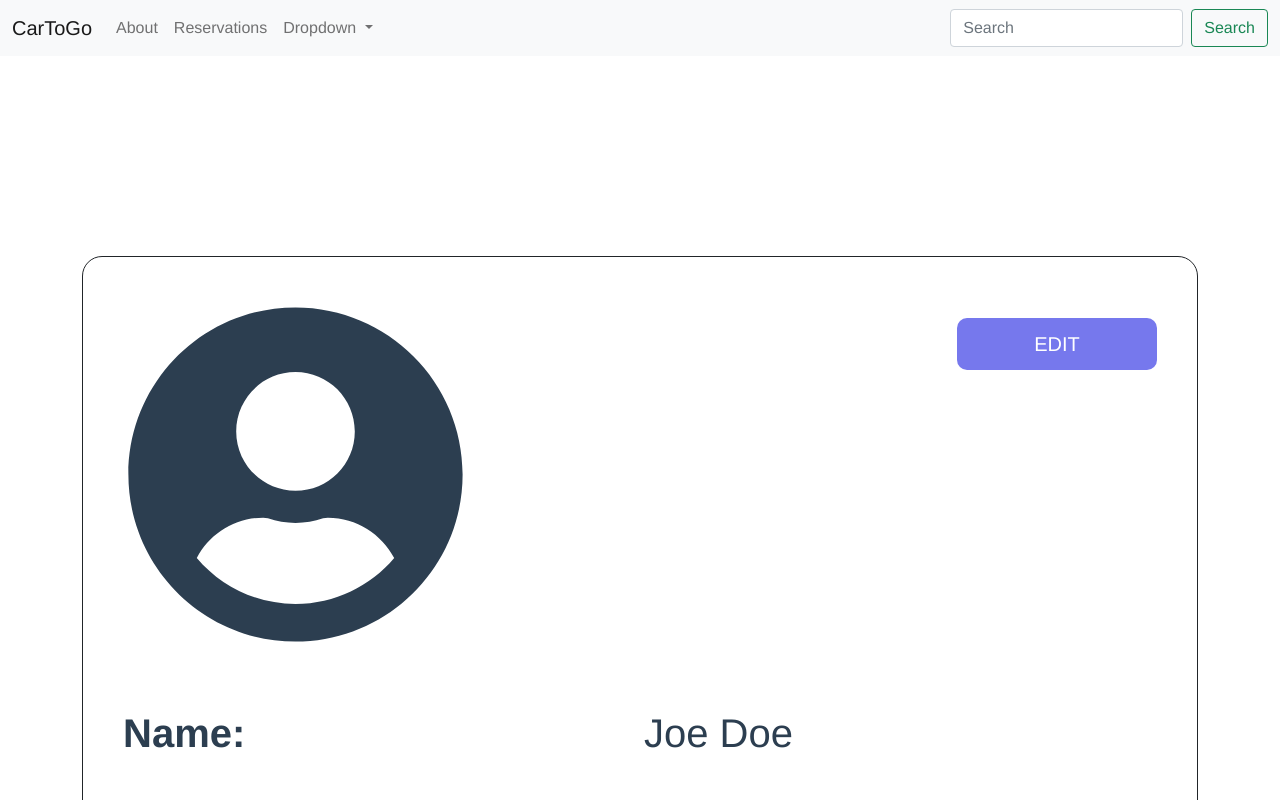
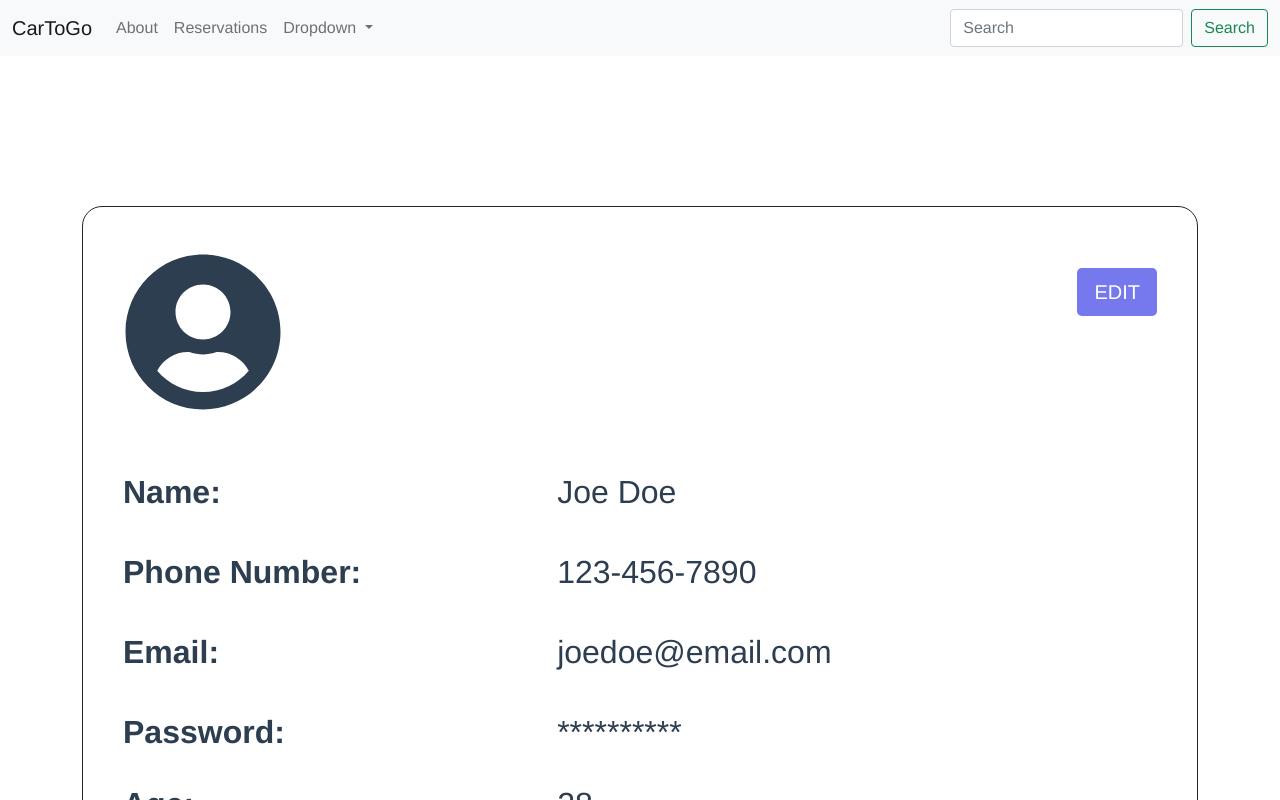
Before and after one commit to khanhngg/csc642-842-fall21-team05, a Vue app: page /profile in a window 1280 px wide. Shown: the top 800 px of the page. Built offline with nearby package versions, Linux system fonts and the light colour scheme.

Commit message:
some UI changes in profile page

```diff
--- a/src/views/Login.vue
+++ b/src/views/Login.vue
@@ -44,6 +44,7 @@
       <div class="mb-3 text-center">
         <p class="create-account">
           Need an account?
+          <!-- ADD ROUTE TO SIGN UP PAGE -->
           <router-link :to="{ name: 'Home' }">Create an Account</router-link>
         </p>
       </div>
--- a/src/views/Profile.vue
+++ b/src/views/Profile.vue
@@ -3,63 +3,65 @@
   <div class="container profile-container border border-dark">
     <div class="row">
       <div class="col">
-        <i class="fas fa-user-circle" style="font-size: 345px"></i>
+        <i class="fas fa-user-circle fa-10x"></i>
       </div>
-      <div class="col-sm-12 col-md-4 text-end mt-3">
-        <button class="btn btn-primary-theme" type="submit">EDIT</button>
+      <div class="col-sm-12 col-md-2 text-end mt-3">
+        <!-- TODO -->
+        <!-- route link to Edit Profile Page -->
+        <button class="btn btn-primary-theme btn-lg" type="submit" @click="$router.push('/')">EDIT</button>
       </div>
     </div>
     <!-- Name -->
     <div :key="info.id" v-for="info in userInfo" class="info">
-      <div class="row g-2 mt-5 mb-3 fs-1">
-        <div class="col">
+      <div class="row g-2 mt-5 mb-3 fs-2">
+        <div class="col-sm-12 col-lg-5">
           <label for="name" class="info-label">Name:</label>
         </div>
-        <div class="col">
+        <div class="col-sm-12 col-lg-7">
           <p class="info-name">{{ info.firstName }} {{ info.lastName }}</p>
         </div>
       </div>
     </div>
     <!-- Phone -->
     <div :key="info.id" v-for="info in userInfo" class="info">
-      <div class="row g-2 mb-3 fs-1">
-        <div class="col-6">
+      <div class="row g-2 mb-3 fs-2">
+        <div class="col-sm-12 col-lg-5">
           <label for="phone" class="info-label">Phone Number:</label>
         </div>
-        <div class="col-6">
+        <div class="col-sm-12 col-lg-7">
           <p class="info-phone">{{ info.phone }}</p>
         </div>
       </div>
     </div>
     <!-- Email -->
     <div :key="info.id" v-for="info in userInfo" class="info">
-      <div class="row g-2 mb-3 fs-1">
-        <div class="col-4">
+      <div class="row g-2 mb-3 fs-2">
+        <div class="col-sm-12 col-lg-5">
           <label for="email" class="info-label">Email:</label>
         </div>
-        <div class="col-">
+        <div class="col-sm-12 col-lg-7">
           <p class="info-email">{{ info.email }}</p>
         </div>
       </div>
     </div>
     <!-- Password -->
     <div :key="info.id" v-for="info in userInfo" class="info">
-      <div class="row g-2 mb-3 fs-1">
-        <div class="col">
+      <div class="row g-2 mb-2 fs-2">
+        <div class="col-sm-12 col-lg-5">
           <label for="password" class="info-label">Password:</label>
         </div>
-        <div class="col">
+        <div class="col-sm-12 col-lg-7">
           <p class="info-password">{{ info.password }}</p>
         </div>
       </div>
     </div>
     <!-- Age -->
     <div :key="info.id" v-for="info in userInfo" class="info">
-      <div class="row g-2 mb-3 fs-1">
-        <div class="col">
+      <div class="row g-2 mb-3 fs-2">
+        <div class="col-sm-12 col-lg-5">
           <label for="age" class="info-label">Age:</label>
         </div>
-        <div class="col">
+        <div class="col-sm-12 col-lg-7">
           <p class="info-age">{{ info.age }}</p>
         </div>
       </div>
@@ -90,17 +92,11 @@ export default {
 <style scoped>
 .profile-container {
   max-width: 1235px;
-  height: 1019px;
+  height: 100%;
   border-radius: 20px;
-  margin-top: 200px;
+  margin-top: 150px;
   margin-bottom: 50px;
-  padding: 45px 40px 40px;
-}
-.btn {
-  padding: 10px 20px;
-  font-size: 20px;
-  border-radius: 10px;
-  width: 200px;
+  padding: 45px 40px 20px;
 }
 .info-label {
   font-weight: bolder;
```
